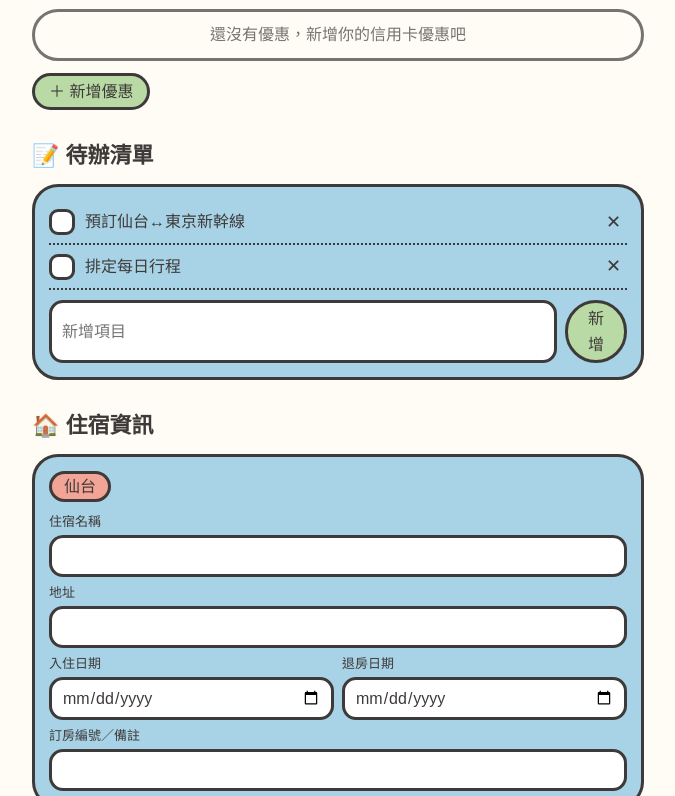
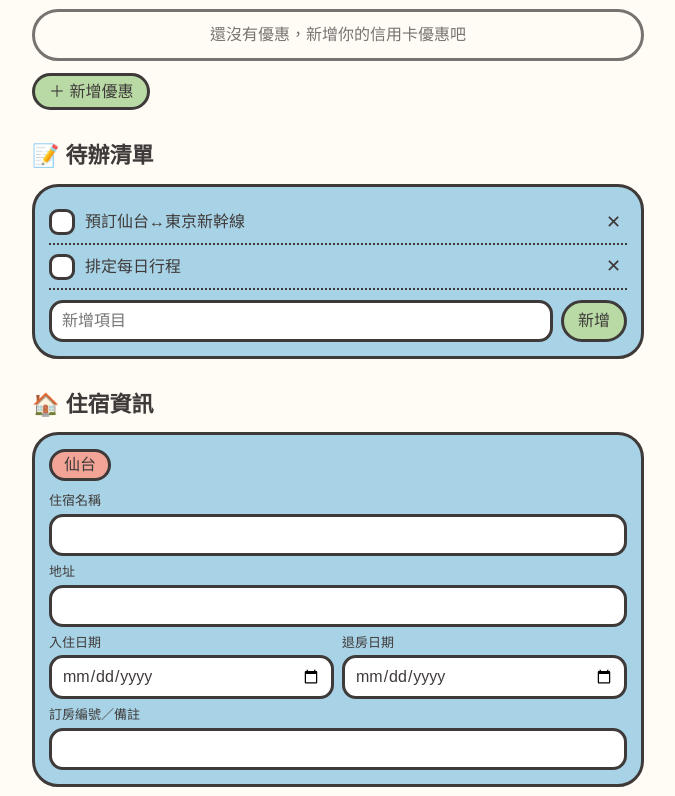
Before and after one commit to moji333388769/trip, a plain HTML site: page index.html in a window 1280 px wide. Shown: the part 2004-2800 px from the top of the page, without its empty margins (302-977 px from the left). Drawn offline with Linux system fonts and the light colour scheme; a web font is replaced by a local one.

Commit message:
Add files via upload

```diff
--- a/index.html
+++ b/index.html
@@ -63,6 +63,12 @@ textarea{height:90px;margin-top:8px;font-size:13px}
 .chips{display:flex;flex-wrap:wrap;gap:8px}.chip{border:3px solid var(--ink);border-radius:999px;background:#fff;padding:2px 14px;cursor:pointer}.chip.on{background:var(--coral);transform:translateY(-2px)}
 .rec{background:var(--green)}.bar{height:14px;border:3px solid var(--ink);border-radius:999px;background:#fff;overflow:hidden}.bar i{display:block;height:100%;background:var(--coral)}
 .full{opacity:.6}.full .nm{text-decoration:line-through}.pill{display:inline-block;border:2px solid var(--ink);border-radius:999px;padding:0 9px;font-size:12px;background:var(--sky);margin-right:4px}.pill.f{background:var(--coral)}
+html,body{max-width:100%;overflow-x:hidden}
+main,section,.card,.grid>div{min-width:0}.grid{grid-template-columns:minmax(0,1fr) minmax(0,1fr)}
+input[type=text],input[type=time],input[type=date],input[type=number],select,textarea{min-width:0;max-width:100%}
+input[type=date],input[type=time]{-webkit-appearance:none;appearance:none;display:block;text-align:left}
+.add input{flex:1;min-width:0}.add .btn{flex:none}
+.tt,.tm,.nm,.tl li,.ck span,label{overflow-wrap:anywhere}img,svg{max-width:100%}
 </style></head><body>
 <nav><a href="#home">首頁</a><a href="#flight">航班</a><a href="#plan">行程</a><a href="#pay">優惠</a><a href="#todo">待辦</a><a href="#stay">住宿</a><a href="#pre">出發前</a><a href="#pack">行李</a></nav>
 <main>
--- a/sw.js
+++ b/sw.js
@@ -1,4 +1,4 @@
-const C='trip-v2',A=['./','./index.html','./manifest.webmanifest','./icon.svg','./icon-192.png','./icon-512.png','./apple-touch-icon.png'];
+const C='trip-v3',A=['./','./index.html','./manifest.webmanifest','./icon.svg','./icon-192.png','./icon-512.png','./apple-touch-icon.png'];
 self.addEventListener('install',e=>{e.waitUntil(caches.open(C).then(c=>c.addAll(A)).then(()=>self.skipWaiting()))});
 self.addEventListener('activate',e=>{e.waitUntil(caches.keys().then(k=>Promise.all(k.filter(x=>x!==C).map(x=>caches.delete(x)))).then(()=>self.clients.claim()))});
 self.addEventListener('fetch',e=>{if(e.request.method!=='GET')return;
```
